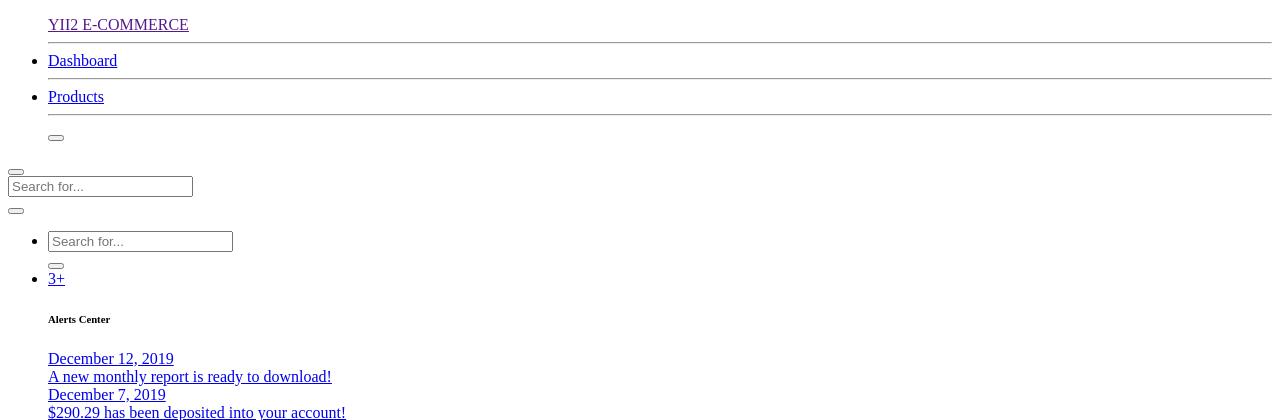
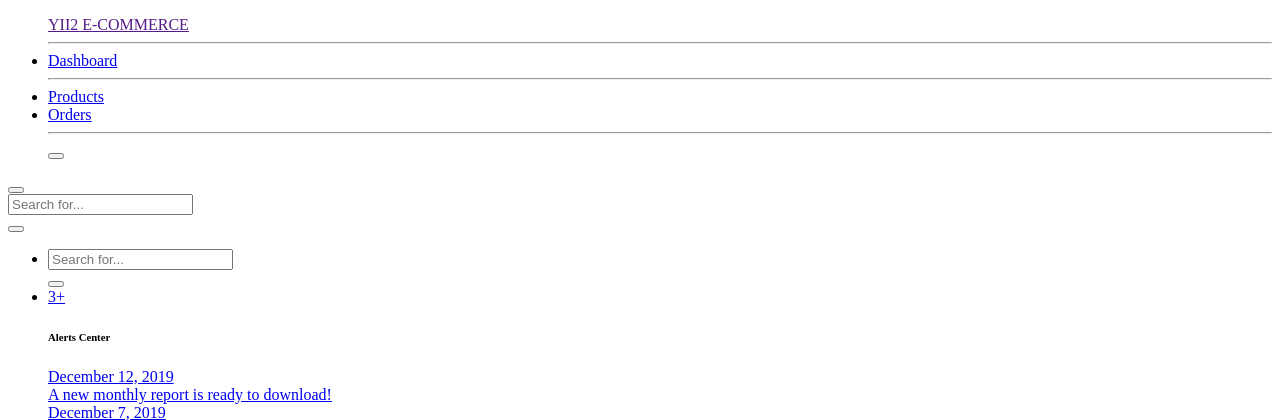
Before and after one commit to XojiakbarMadaminov/yii2-ecommerce.loc, a Yii app: template backend/views/site/index.php in a window 1280 px wide. Shown: the top 420 px of the page. Run offline with PHP 8.4 and a stand-in for Yii, Linux system fonts and the light colour scheme; the template is opened without the code that fills it, so the values that code supplies are empty; some libraries are stand-ins or nearby versions.

Commit message:
showing orders in backend

```diff
--- a/backend/views/layouts/main.php
+++ b/backend/views/layouts/main.php
@@ -55,8 +55,13 @@ AppAsset::register($this);
         <!-- Nav Item - Charts -->
         <li class="nav-item">
             <a class="nav-link" href="<?=\yii\helpers\Url::to(['product/index'])?>">
-                <i class="fas fa-fw fa-chart-area"></i>
+                <i class="fas fa-fw fa-list"></i>
                 <span>Products</span></a>
+        </li>
+        <li class="nav-item">
+            <a class="nav-link" href="<?=\yii\helpers\Url::to(['order/index'])?>">
+                <i class="fas fa-money-bill-wave-alt"></i>
+                <span>Orders</span></a>
         </li>
 
         <!-- Nav Item - Tables -->
--- a/common/config/main.php
+++ b/common/config/main.php
@@ -10,6 +10,7 @@ return [
             'class' => \yii\caching\FileCache::class,
         ],
         'formatter' => [
+            'class' => \common\i18n\Formatter::class,
             'datetimeFormat' => 'php:d/m/Y H:i'
         ]
     ],
--- a/frontend/views/cart/pay-now.php
+++ b/frontend/views/cart/pay-now.php
@@ -53,7 +53,6 @@
     </div>
     <div class="col">
         <h5>Products</h5>
-
         <hr>
         <table class="table">
             <tr>
--- a/frontend/web/js/app.js
+++ b/frontend/web/js/app.js
@@ -6,7 +6,6 @@ $(function (){
        ev.preventDefault();
        const $this = $(ev.target);
        const id = $this.closest('.product-item').data('key');
-       console.log(id);
        $.ajax({
            method: 'POST',
            url: $this.attr('href'),
@@ -30,9 +29,7 @@ $(function (){
             success: function (result){
                 $cartQuantity.text(result.quantity);
                 $td.next().text(result.price);
-
             }
-
         })
     })
 });
```
Also changed, not shown: common/i18n/Formatter.php (added, +23 -0 lines).
